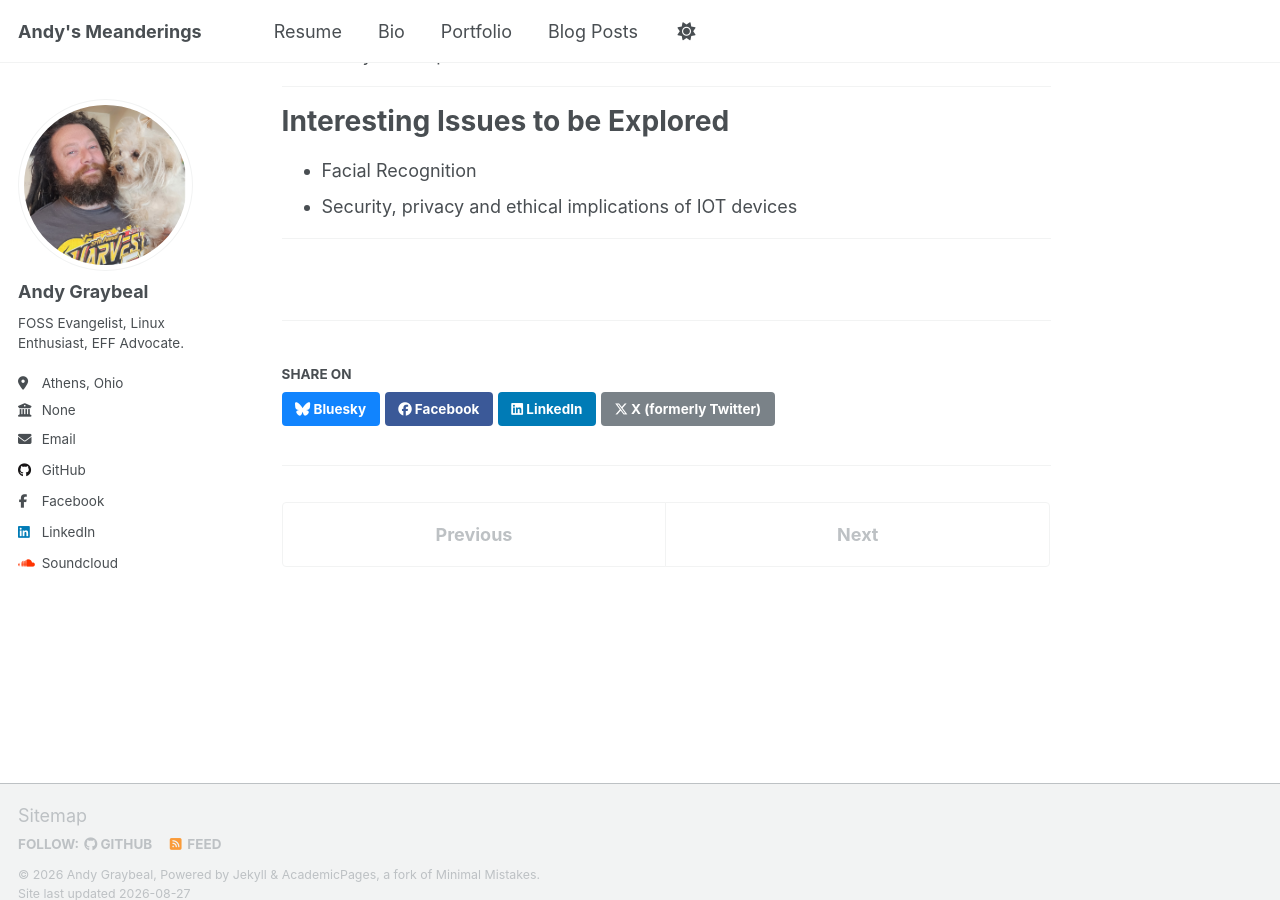
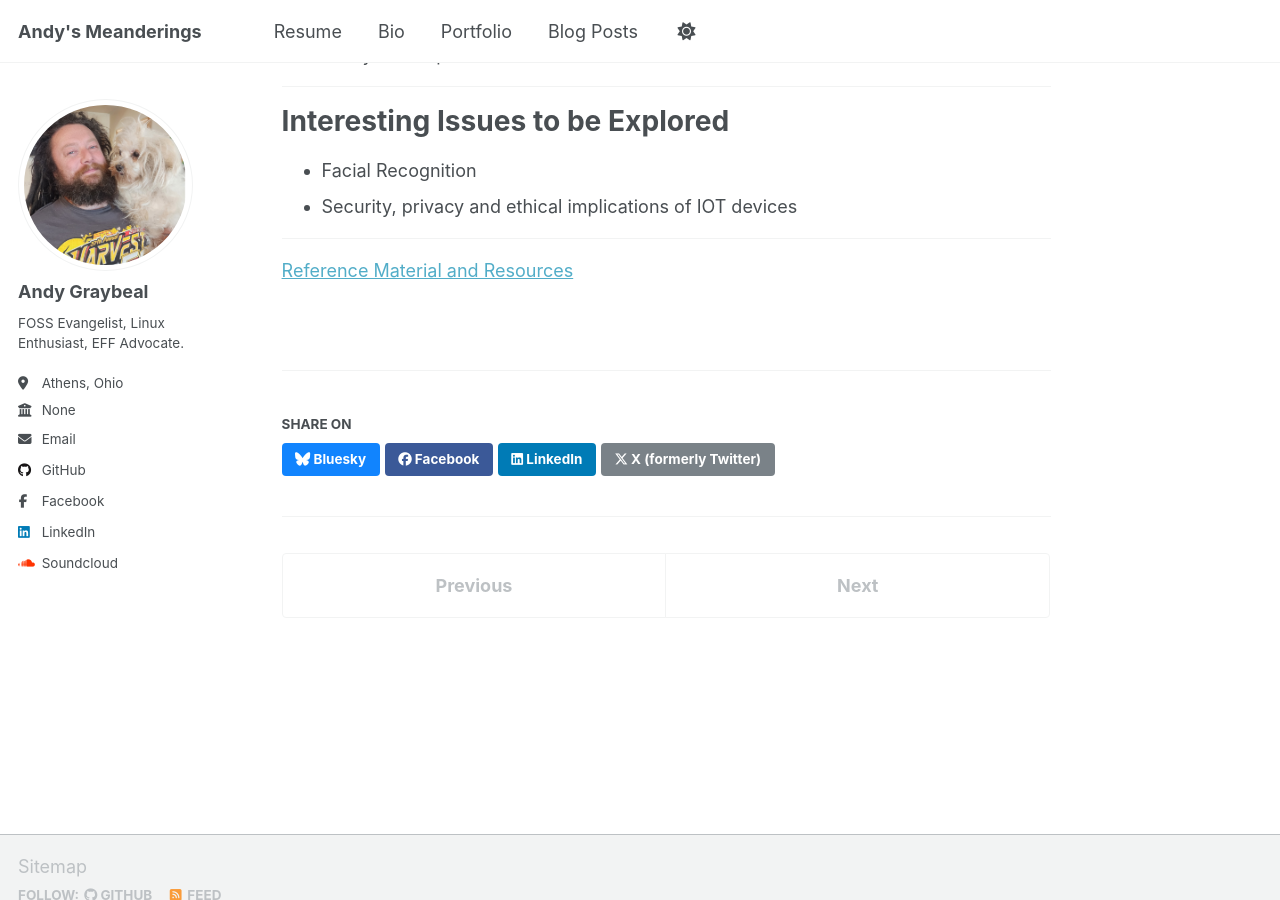
Before and after one commit to andy-graybeal/andy-graybeal.github.io, a Jekyll site: the page built from _portfolio/cybr-2100.md, in a window 1280 px wide and 900 px high, scrolled down 799 px. Built offline with Jekyll 4.4.1, drawn with Linux system fonts in a browser that asks for light colours; a script that is not in the unit is left out.

Commit message:
Add reference material section to cybr-2100.md

```diff
--- a/_portfolio/cybr-2100.md
+++ b/_portfolio/cybr-2100.md
@@ -24,3 +24,5 @@ I have 20+ years of experience supporting information technology infrastructure
 - Security, privacy and ethical implications of IOT devices
 
 ---
+
+[Reference Material and Resources](/nmp/cybr-2100-reference.md)
```
